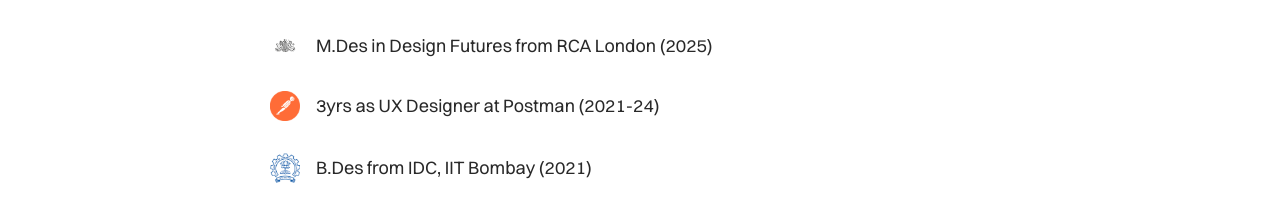
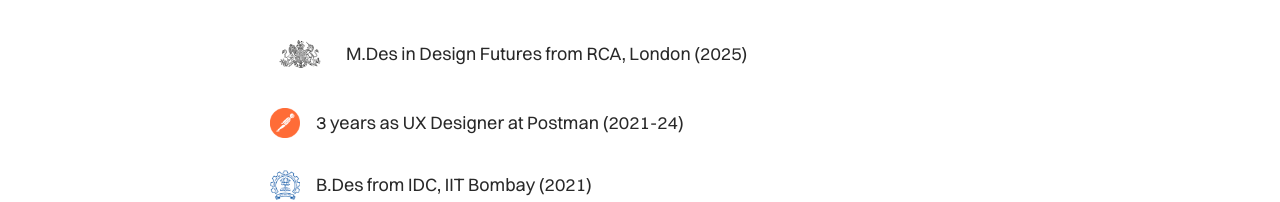
Before and after one commit to harsuyash/createwithsuyash, a plain HTML site: page index.html in a window 1280 px wide. Shown: the part 403-605 px from the top of the page. Drawn offline with Linux system fonts and the light colour scheme.

Commit message:
Update index.html

```diff
--- a/index.html
+++ b/index.html
@@ -61,8 +61,8 @@
         <span style="display: flex; flex-wrap: wrap; align-items: flex-start;gap: 32px; margin-top:36px; margin-bottom:36px; flex-direction: column">
 
           <span style="display: flex;align-items: center;gap: 16px;">
-            <img src="RCA_logo.jpg" alt="" width="30px">
-            <p>M.Des in Design Futures from RCA London (2025)</p>
+            <img src="RCA_logo.jpg" alt="" width="60px">
+            <p>M.Des in Design Futures from RCA, London (2025)</p>
           </span>
 
 
@@ -70,7 +70,7 @@
 
 	  <span style="display: flex;align-items: center;gap: 16px;">
             <img src="postman_logo.png" alt="" width="30px">
-            <p>3yrs as UX Designer at Postman (2021-24)</p>
+            <p>3 years as UX Designer at Postman (2021-24)</p>
           </span>
 
 
```
